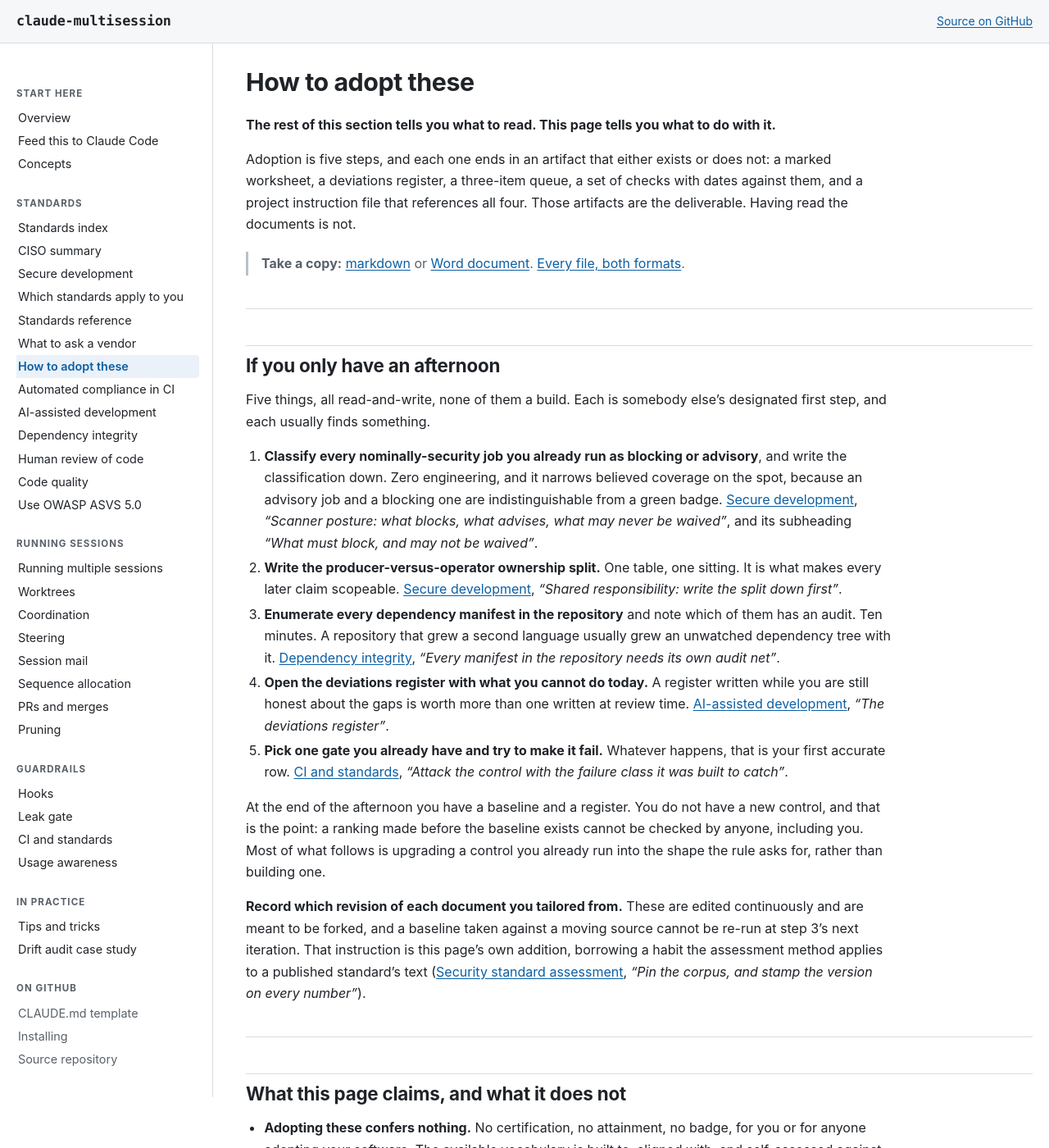
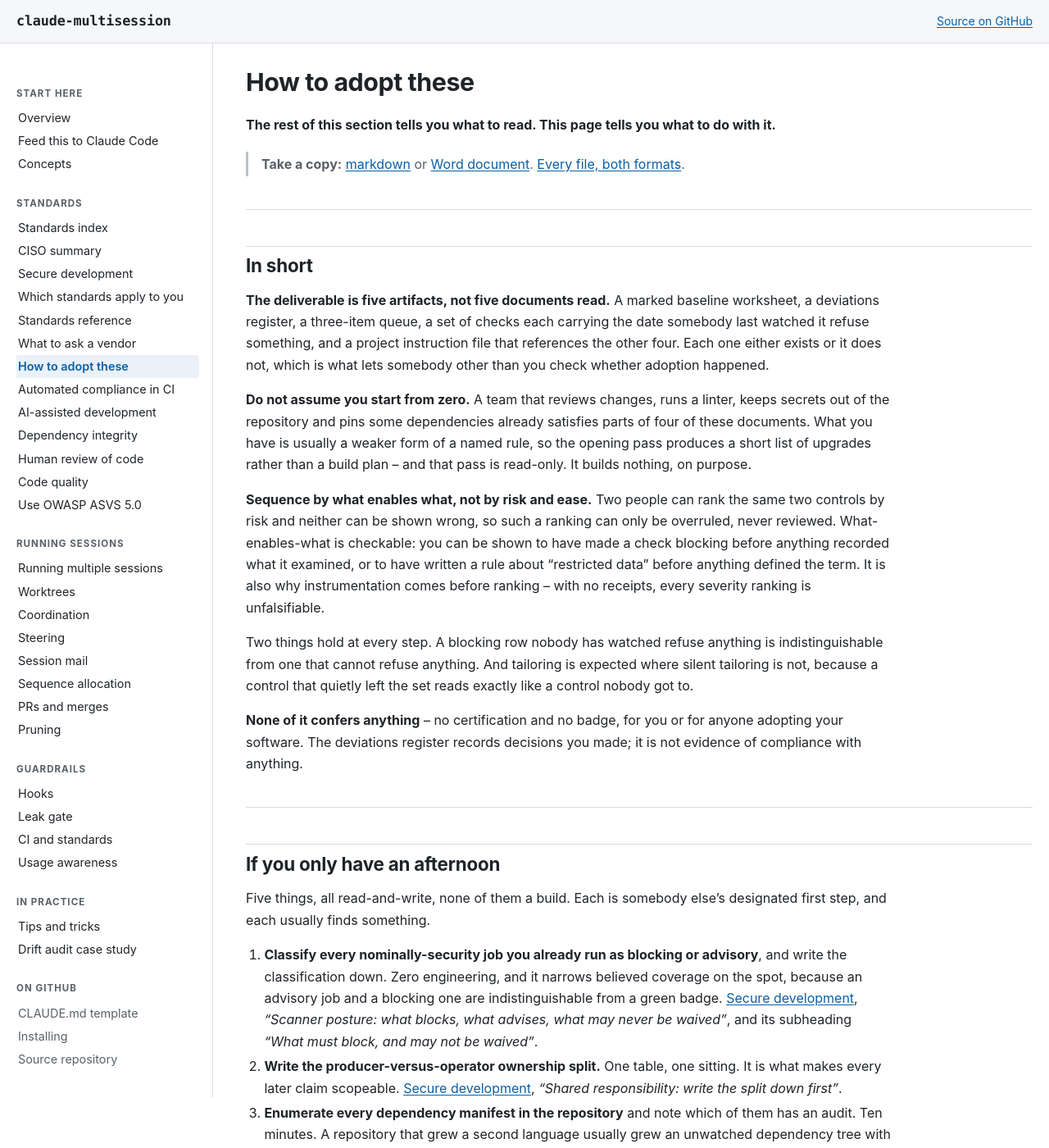
Before and after one commit to wshallwshall/claude-multisession, a Jekyll site: the page built from docs/standards/ADOPTING-THESE.md, in a window 1280 px wide and 1400 px high. Shown: the whole window at 82% size. Built offline with Jekyll 4.4.1, drawn with Linux system fonts in a browser that asks for light colours; our own code applies the rules of GitHub Pages for plain Markdown files.

Commit message:
docs(standards): the adoption page buried its own conclusions in step 3
Every other standard in the set now opens with an "In short". This one did not,
and it is the page a reader reaches when they have decided to act -- so the
conclusions that change what they do first were spread across five steps and a
build-order table two thousand words in.

The BLUF states the four that change the reader's first move:

  * the deliverable is five artifacts, not five documents read (the five
    artifacts table)
  * you do not start from zero -- what you have is usually a weaker form of a
    named rule, so the opening pass is a list of upgrades and builds nothing
    (step 1)
  * sequence by what-enables-what, because risk-and-ease ranking can only be
    overruled and never reviewed, and with no receipts every severity ranking is
    unfalsifiable (step 3)
  * adopting confers nothing, and a register is not evidence of compliance
    (what this page claims)

The untitled framing paragraph under the dek said a thinner version of the first
point, so it folds in rather than sitting above a section that repeats it.

No step is touched, and the one inbound anchor this page carries -- step 4, from
CI-ENFORCEMENT and its own worked example -- is unchanged. Also gave the
OVERVIEW row the artifacts framing; it read "what to do with the rest of this
section", which describes its position rather than its content.

Word copies regenerated with pandoc 3.10. 100 tests, ASCII exit 0.

Co-Authored-By: Claude Opus 5 <noreply@anthropic.com>

```diff
--- a/docs/standards/ADOPTING-THESE.md
+++ b/docs/standards/ADOPTING-THESE.md
@@ -1,16 +1,42 @@
 # How to adopt these
 
 **The rest of this section tells you what to read. This page tells you what to do with it.**
-
-Adoption is five steps, and each one ends in an artifact that either exists or does not: a marked
-worksheet, a deviations register, a three-item queue, a set of checks with dates against them, and a
-project instruction file that references all four. Those artifacts are the deliverable. Having read
-the documents is not.
 
 > **Take a copy:**
 > [markdown](https://raw.githubusercontent.com/wshallwshall/claude-multisession/main/docs/standards/ADOPTING-THESE.md)
 > or [Word document](https://raw.githubusercontent.com/wshallwshall/claude-multisession/main/docs/standards/word/ADOPTING-THESE.docx).
 > [Every file, both formats](OVERVIEW.md#the-files).
+
+---
+
+## In short
+
+**The deliverable is five artifacts, not five documents read.** A marked baseline worksheet, a
+deviations register, a three-item queue, a set of checks each carrying the date somebody last
+watched it refuse something, and a project instruction file that references the other four. Each one
+either exists or it does not, which is what lets somebody other than you check whether adoption
+happened.
+
+**Do not assume you start from zero.** A team that reviews changes, runs a linter, keeps secrets out
+of the repository and pins some dependencies already satisfies parts of four of these documents.
+What you have is usually a weaker form of a named rule, so the opening pass produces a short list of
+upgrades rather than a build plan -- and that pass is read-only. It builds nothing, on purpose.
+
+**Sequence by what enables what, not by risk and ease.** Two people can rank the same two controls
+by risk and neither can be shown wrong, so such a ranking can only be overruled, never reviewed.
+What-enables-what is checkable: you can be shown to have made a check blocking before anything
+recorded what it examined, or to have written a rule about "restricted data" before anything defined
+the term. It is also why instrumentation comes before ranking -- with no receipts, every severity
+ranking is unfalsifiable.
+
+Two things hold at every step. A blocking row nobody has watched refuse anything is
+indistinguishable from one that cannot refuse anything. And tailoring is expected where silent
+tailoring is not, because a control that quietly left the set reads exactly like a control nobody
+got to.
+
+**None of it confers anything** -- no certification and no badge, for you or for anyone adopting
+your software. The deviations register records decisions you made; it is not evidence of compliance
+with anything.
 
 ---
 
```
Also changed, not shown: docs/standards/OVERVIEW.md (+1 -1 lines), 2 other files.
